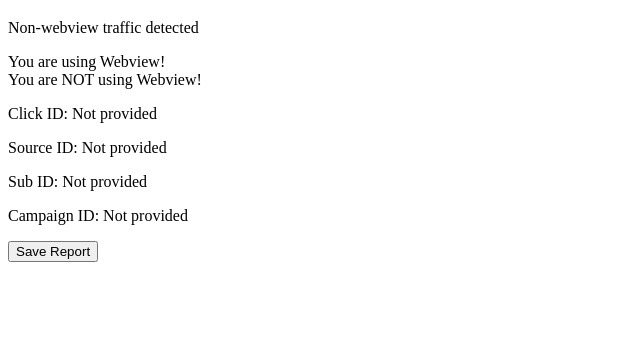
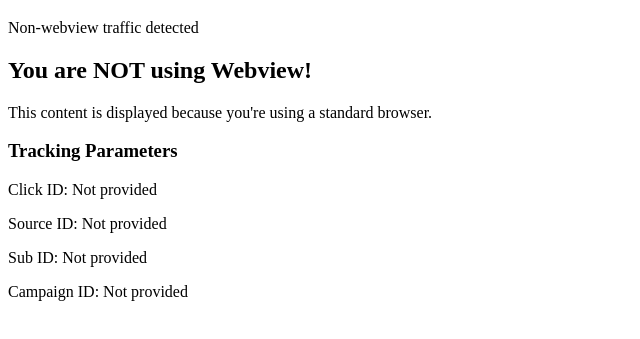
Before and after one commit to flowadver/s.tubesplash.net, a plain HTML site: page index.html in a window 1280 px wide. Shown: the part 61-400 px from the top of the page, without its empty margins (0-640 px from the left). Drawn offline with Linux system fonts and the light colour scheme; no server answers.

Commit message:
Update index.html

```diff
--- a/index.html
+++ b/index.html
@@ -8,21 +8,31 @@
 <body>
     <h1>Traffic Test</h1>
     <p id="traffic-info">Detecting traffic type...</p>
-    <div class="webview">You are using Webview!</div>
-    <div class="non-webview">You are NOT using Webview!</div>
+
+    <div class="webview" style="display: none;">
+        <h2>You are using Webview!</h2>
+        <p>This content is displayed because you're using a webview environment.</p>
+    </div>
+
+    <div class="non-webview" style="display: none;">
+        <h2>You are NOT using Webview!</h2>
+        <p>This content is displayed because you're using a standard browser.</p>
+    </div>
+
+    <h3>Tracking Parameters</h3>
     <p>Click ID: <span id="click-id"></span></p>
     <p>Source ID: <span id="source-id"></span></p>
     <p>Sub ID: <span id="sub-id"></span></p>
     <p>Campaign ID: <span id="campaign-id"></span></p>
 
-    <button id="save-report">Save Report</button>
-
     <script>
+        // Function to detect if the environment is WebView
         function isWebView() {
             var userAgent = navigator.userAgent || navigator.vendor || window.opera;
-            return (/(wv|WebView)/gi).test(userAgent);
+            return (/(wv|WebView|FBAV|FBAN|FB_IAB|FB4A|FB)/gi).test(userAgent);
         }
 
+        // Display content based on WebView or non-WebView
         if (isWebView()) {
             document.querySelector('.webview').style.display = 'block';
             document.getElementById('traffic-info').innerText = "Webview traffic detected";
@@ -31,17 +41,20 @@
             document.getElementById('traffic-info').innerText = "Non-webview traffic detected";
         }
 
+        // Function to get URL parameters
         function getParameterByName(name) {
             const urlParams = new URLSearchParams(window.location.search);
             return urlParams.get(name);
         }
 
+        // Display tracking parameters from the URL
         document.getElementById('click-id').textContent = getParameterByName('click_id') || 'Not provided';
         document.getElementById('source-id').textContent = getParameterByName('source_id') || 'Not provided';
         document.getElementById('sub-id').textContent = getParameterByName('sub_id') || 'Not provided';
         document.getElementById('campaign-id').textContent = getParameterByName('campaign_id') || 'Not provided';
 
-        document.getElementById('save-report').addEventListener('click', function() {
+        // Save report automatically
+        function saveReport() {
             const click_id = getParameterByName('click_id') || 'N/A';
             const source_id = getParameterByName('source_id') || 'N/A';
             const sub_id = getParameterByName('sub_id') || 'N/A';
@@ -50,31 +63,29 @@
 
             const reportData = `Click ID: ${click_id}\nSource ID: ${source_id}\nSub ID: ${sub_id}\nCampaign ID: ${campaign_id}\nTraffic Type: ${traffic_type}\n\n`;
 
-            saveReport(reportData);
-        });
-
-        function saveReport(report) {
-            // Kirim laporan ke file di GitHub
-            fetch('https://api.github.com/repos/flowadver/traffic-report/contents/report.txt', {
+            fetch('https://api.github.com/repos/{your-username}/traffic-report/contents/report.txt', {
                 method: 'PUT',
                 headers: {
-                    'Authorization': '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',
+                    'Authorization': 'token YOUR_GITHUB_TOKEN',
                     'Content-Type': 'application/json'
                 },
                 body: JSON.stringify({
                     message: 'New traffic report',
-                    content: btoa(report), // Convert text to base64
-                    sha: null // SHA harus diupdate jika file sudah ada
+                    content: btoa(reportData), // Convert text to base64
+                    sha: null // If file already exists, you will need to get its SHA
                 })
             })
             .then(response => response.json())
             .then(data => {
-                alert('Report saved to GitHub!');
+                console.log('Report saved:', data);
             })
             .catch(error => {
                 console.error('Error saving report:', error);
             });
         }
+
+        // Call saveReport automatically
+        saveReport();
     </script>
 </body>
 </html>
```
